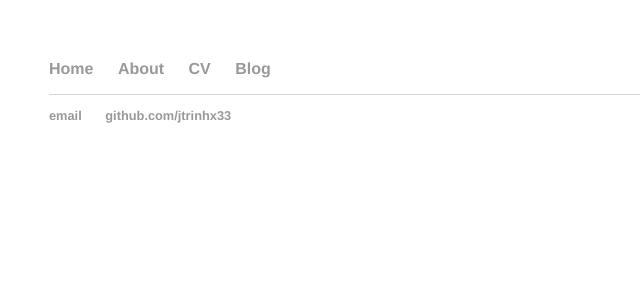
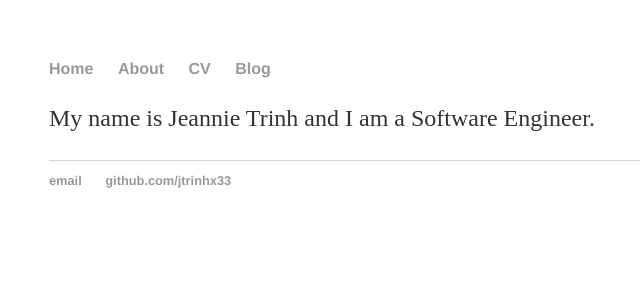
Before and after one commit to jtrinhx33/jtrinhx33.github.io, a Jekyll site: the page built from about/index.html, in a window 1280 px wide. Shown: the top 300 px of the page, without its empty margins (143-783 px from the left). Built offline with Jekyll 4.4.1, drawn with Linux system fonts in a browser that asks for light colours.

Commit message:
Update index.html

```diff
--- a/about/index.html
+++ b/about/index.html
@@ -1,4 +1,12 @@
 ---
 layout: default
-title: Jeannie Trinh
+title: About Me
 ---
+
+<div class="about">
+	<p>My name is Jeannie Trinh and I am a Software Engineer.
+
+
+
+	</p>
+</div><!-- /.about -->
```
